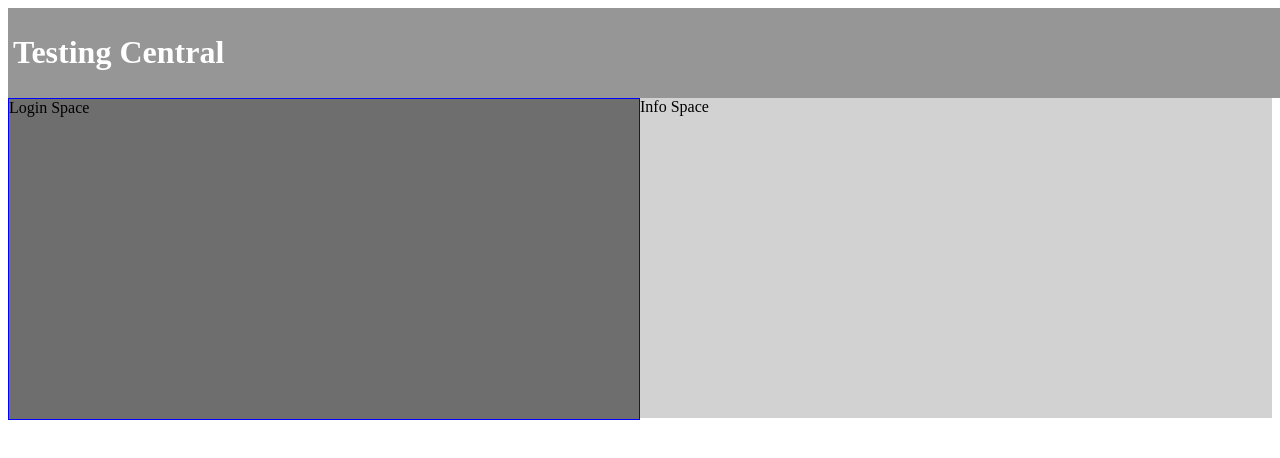
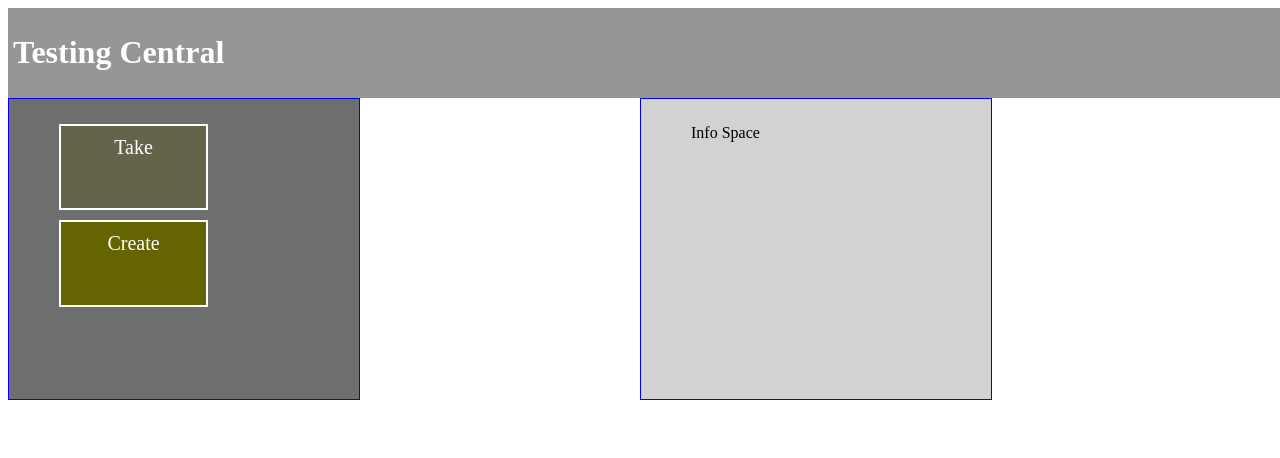
Before and after one commit to deanwaskom/angular-testingapp, an Angular app: page / in a window 1280 px wide. Shown: the top 458 px of the page. Built offline with nearby package versions, Linux system fonts and the light colour scheme.

Commit message:
3 files modified

```diff
--- a/src/app/home-screen/home-screen.component.css
+++ b/src/app/home-screen/home-screen.component.css
@@ -1 +1,14 @@
-.cred-input { height: 320px; background: rgb(110,110,110); border: 1px solid blue; }
+.path-choice {
+  width: 250px;
+  height: 250px; background: rgb(110,110,110); border: 1px solid blue;
+  padding: 25px 50px;
+}
+.button1 {
+  width: 50%; height: 25%; background: rgb(100,100,75); color: rgb(255,255,255);
+  text-align: center; font-size: 20px; padding: 10px 10px; border: 2px solid;
+  margin-bottom: 10px;
+}
+.button2 {
+  width: 50%; height: 25%; background: rgb(100,100,0); color: rgb(255,255,255);
+  text-align: center; font-size: 20px; padding: 10px 10px; border: 2px solid;
+}
--- a/src/app/home-screen/home-screen.component.html
+++ b/src/app/home-screen/home-screen.component.html
@@ -1 +1,4 @@
-<div class="cred-input">Login Space</div>
+<div class="path-choice">
+  <div class="button1">Take</div>
+  <div class="button2">Create</div>
+</div>
--- a/src/app/info-space/info-space.component.css
+++ b/src/app/info-space/info-space.component.css
@@ -1 +1,5 @@
-.info-space { height: 320px; background: rgb(210,210,210); }
+.info-space {
+  width: 250px;
+  height: 250px; background: rgb(210,210,210); border: 1px solid blue;
+  padding: 25px 50px;
+}
```
